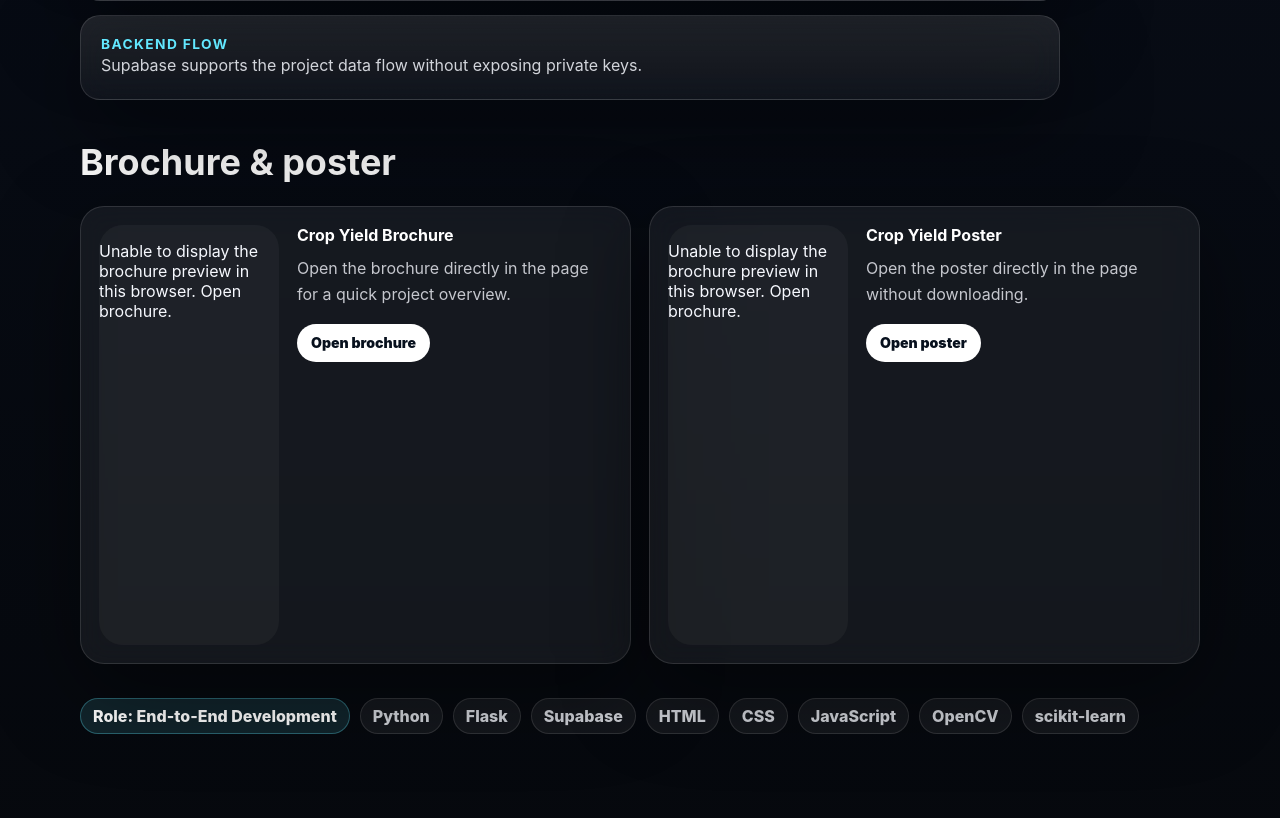
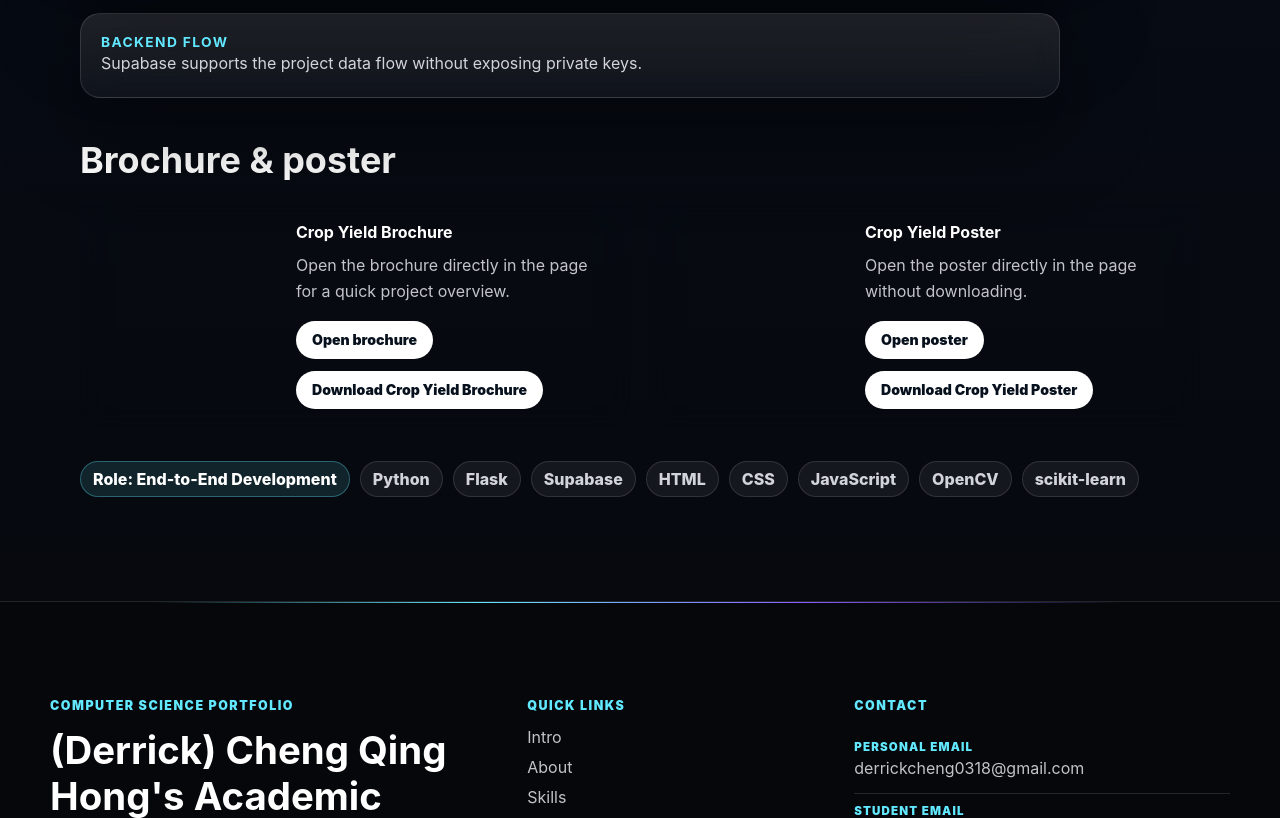
Before and after one commit to Derrick0318/portfolio, a Flask app: page /projects/crop-yield/ in a window 1280 px wide; the page is wider, and only the part inside the window is pictured. Shown: the part 1722-2540 px from the top of that part. Run offline with Flask 3, Linux system fonts and the light colour scheme; some libraries are stand-ins or nearby versions.

Commit message:
UI: make portfolio box-free; replace PDF previews with Open/Download actions; add boxless CSS

```diff
--- /dev/null
+++ b/static/css/portfolio/boxless.css
@@ -0,0 +1,56 @@
+/* Boxless override - remove card backgrounds, shadows, radii across portfolio */
+:root {
+  --bg-card: transparent;
+}
+
+/* Broad selectors for elements that act like cards/boxes */
+.card,
+.project-card,
+.resource-card,
+.pro-tip-card,
+.step-card,
+.promo-card,
+.feature-card,
+.resource-full,
+.resource-full-image,
+.resource-full-pdf,
+.resource-full-placeholder,
+.resource-copy,
+.project-details .details-copy,
+.portfolio-card,
+.project-links,
+.main-links,
+.project-detail-header,
+.stack-list,
+.header-left,
+.app-detail,
+.property-detail,
+.ai-detail,
+.details-river,
+.project-resources,
+.resource-grid {
+  background: transparent !important;
+  box-shadow: none !important;
+  border-radius: 0 !important;
+  border: none !important;
+}
+
+/* Make resource action buttons clear and stacked under the title/description */
+.resource-actions {
+  margin-top: 12px;
+  display: flex;
+  gap: 12px;
+  flex-wrap: wrap;
+}
+
+.resource-actions .btn {
+  display: inline-block;
+  padding: 10px 16px;
+  text-decoration: none;
+}
+
+/* Ensure placeholders have no visible area but keep flow */
+.resource-full-placeholder {
+  min-height: 0 !important;
+  height: auto !important;
+}
--- a/templates/portfolio.html
+++ b/templates/portfolio.html
@@ -13,6 +13,7 @@
   <link rel="stylesheet" href="{{ url_for('static', filename='css/portfolio/showcase.css') }}">
   <link rel="stylesheet" href="{{ url_for('static', filename='css/portfolio/responsive.css') }}">
   <script src="{{ url_for('static', filename='js/portfolio/scroll.js') }}" defer></script>
+  <link rel="stylesheet" href="{{ url_for('static', filename='css/portfolio/boxless.css') }}">
 </head>
 <body>
   {% include "portfolio/_header.html" %}
--- a/templates/projects/_project_details.html
+++ b/templates/projects/_project_details.html
@@ -69,19 +69,18 @@
         <div class="resource-full resource-full-image">
           <img src="{{ url_for(resource.endpoint, filename=resource.filename) }}" alt="{{ resource.label }}">
         </div>
-        {% else %}
-        <div class="resource-full resource-full-pdf">
-          <object data="{{ url_for(resource.endpoint, filename=resource.filename) }}" type="application/pdf" width="100%" height="420">
-            <p>Unable to display the brochure preview in this browser. <a href="{{ url_for(resource.endpoint, filename=resource.filename) }}" target="_blank" rel="noopener noreferrer">Open brochure</a>.</p>
-          </object>
-        </div>
-        {% endif %}
+          {% else %}
+          <div class="resource-full resource-full-placeholder" aria-hidden="true">
+            <!-- PDF preview intentionally suppressed for box-free design; actions live in the copy area -->
+          </div>
+          {% endif %}
         <div class="resource-copy">
           <strong>{{ resource.label }}</strong>
           <p>{{ resource.description }}</p>
-          <a href="{{ url_for(resource.endpoint, filename=resource.filename) }}" target="_blank" rel="noopener noreferrer">
-            {{ resource.button_text }}
-          </a>
+            <div class="resource-actions">
+              <a class="btn btn-open" href="{{ url_for(resource.endpoint, filename=resource.filename) }}" target="_blank" rel="noopener noreferrer">{{ resource.button_text }}</a>
+              <a class="btn btn-download" href="{{ url_for(resource.endpoint, filename=resource.filename) }}" download="{{ resource.filename }}" rel="noopener noreferrer">Download {{ resource.label }}</a>
+            </div>
         </div>
       </article>
       {% endfor %}
--- a/templates/projects/detail.html
+++ b/templates/projects/detail.html
@@ -6,6 +6,7 @@
   <title>{{ project.title }} - Derrick's Portfolio</title>
   <link rel="stylesheet" href="{{ url_for('static', filename='css/portfolio/footer.css') }}">
   <link rel="stylesheet" href="{{ url_for('static', filename='css/projects/detail.css') }}">
+  <link rel="stylesheet" href="{{ url_for('static', filename='css/portfolio/boxless.css') }}">
 </head>
 <body>
   {% include "projects/_detail_header.html" %}
```
Also changed, not shown: scripts/check_image.py (added, +15 -0 lines), 1 other file.
